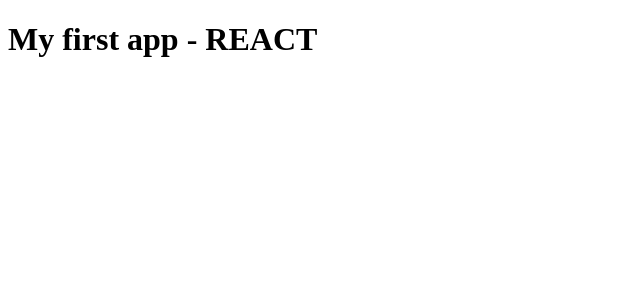
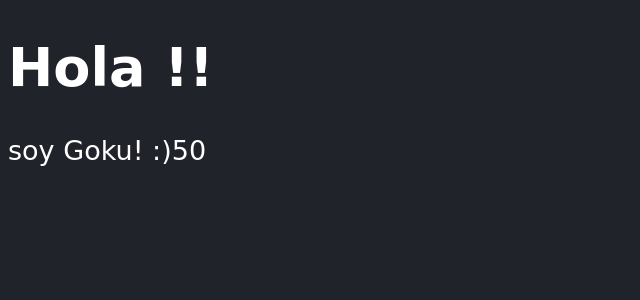
Before and after one commit to elkingutierrex/counter-app-react, a React (Vite) app: page / in a window 1280 px wide. Shown: the top 300 px of the page, without its empty margins (0-640 px from the left). Built offline with nearby package versions, Linux system fonts and the light colour scheme.

Commit message:
feat: propTypes

```diff
--- a/package.json
+++ b/package.json
@@ -10,6 +10,7 @@
     "preview": "vite preview"
   },
   "dependencies": {
+    "prop-types": "^15.8.1",
     "react": "^18.3.1",
     "react-dom": "^18.3.1"
   },
--- /dev/null
+++ b/src/FirstApp.jsx
@@ -0,0 +1,23 @@
+import PropTypes from 'prop-types';
+const getResult = ( number ) => {
+    return 10 * number;
+}
+
+export const FirstApp = ({title, subtitle}) => {
+  return (
+    <>
+    <h1>
+      { title } !!
+    </h1>
+    <span>
+        { subtitle }
+        { getResult( 5 ) }
+    </span>
+    </>
+  )
+}
+
+FirstApp.propTypes = {
+    title: PropTypes.string.isRequired,
+    subtitle: PropTypes.string.isRequired
+}
--- a/src/main.jsx
+++ b/src/main.jsx
@@ -1,10 +1,12 @@
 import React from 'react'
 import ReactDOM from 'react-dom/client';
 
-import { HelloWorldApp } from './HelloWorldApp'
+// import { HelloWorldApp } from './HelloWorldApp'
+import { FirstApp } from './FirstApp';
+import  './styles.css'
 
 ReactDOM.createRoot(document.getElementById('root')).render(
     <React.StrictMode>
-        <HelloWorldApp />
+        <FirstApp title="Hola" subtitle="soy Goku! :)"/>
     </React.StrictMode>
 )
--- /dev/null
+++ b/src/styles.css
@@ -0,0 +1,6 @@
+html, body {
+    background-color: #21232A;
+    color: white;
+    font-family: 'comic sans ms', 'helvetica', 'arial', sans-serif;
+    font-size: 1.3rem;
+}
```
